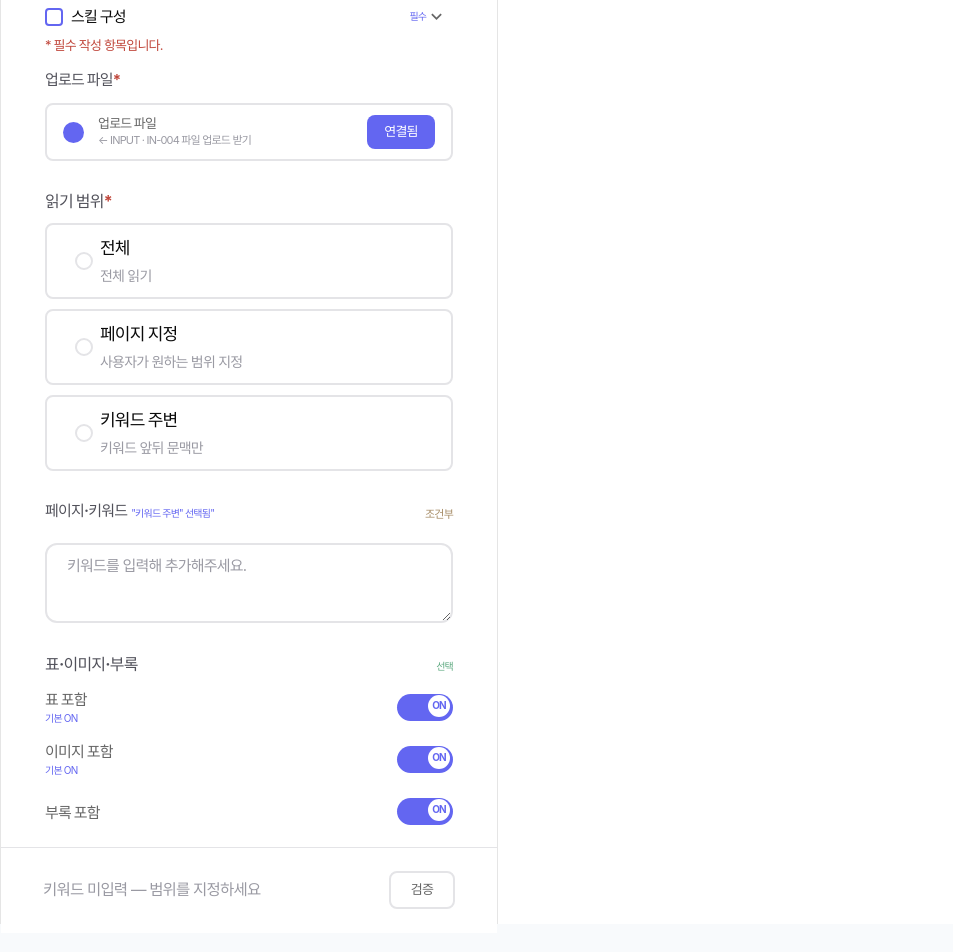
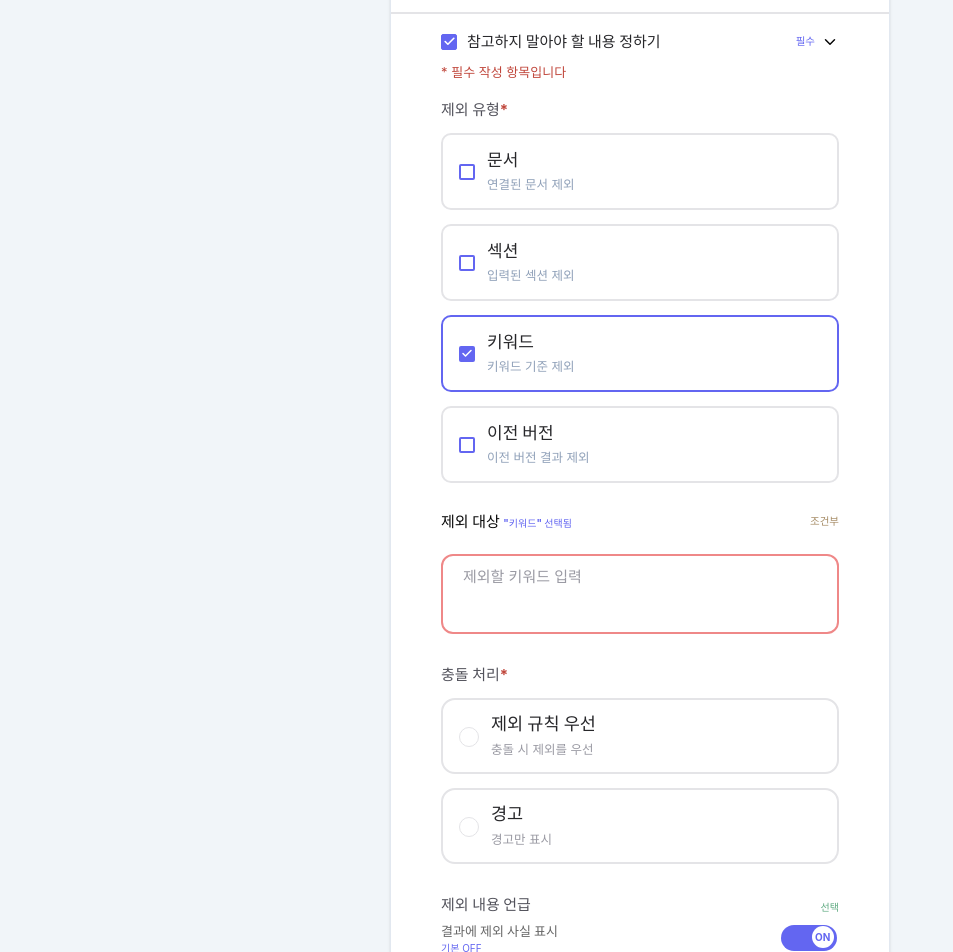
Before and after one commit to UMCLearningLM/UMCLearningLM_FE, a React (Vite) app in the folder LearningLM/: page / in a window 1280 px wide. Shown: the part 160-1112 px from the top of the page, without its empty margins (0-953 px from the left). Built offline with nearby package versions, Linux system fonts and the light colour scheme.

Commit message:
context_prototype 화면구현 완료

```diff
--- a/LearningLM/src/main.tsx
+++ b/LearningLM/src/main.tsx
@@ -7,11 +7,16 @@ import './index.css'
 import App from './App'
 import { CTX_001 } from './pages/context_prototype/CTX_001'
 import { CTX_002 } from './pages/context_prototype/CTX_002'
+import { CTX_003 } from './pages/context_prototype/CTX_003'
+import { CTX_004 } from './pages/context_prototype/CTX_004'
+import { CTX_005 } from './pages/context_prototype/CTX_005'
+import { CTX_006 } from './pages/context_prototype/CTX_006'
+import { CTX_009 } from './pages/context_prototype/CTX_009'
 
 createRoot(
   document.getElementById('root')!,
 ).render(
   <StrictMode>
-    <CTX_002 />
+    <CTX_009 />
   </StrictMode>,
 )
--- a/LearningLM/src/pages/context_prototype/CTX_002.tsx
+++ b/LearningLM/src/pages/context_prototype/CTX_002.tsx
@@ -80,13 +80,13 @@ export function CTX_002() {
                                 // setCkBox(!ckBox);
                             }}
                         />
-                        <div className={`w-[18px] h-[18px] flex items-center justify-center text-center border-2 rounded border-[#6366F1]
+                        <div className={`w-[17px] h-[17px] flex items-center justify-center text-center border-2 rounded-[2px] border-[#6366F1]
                             ${checked ? "bg-[#6366F1]" : "border-[#6366F1]"
                             }`}
                         >
                             {checked && <Check size={18} className="text-white stroke-[3]" />}
                         </div>
-                        <p className="ml-[8px] text-[15px] font-bold">스킬 구성</p>
+                        <p className="ml-[8px] text-[16px] font-bold">스킬 구성</p>
                     </label>
                     <div className="w-[62px] flex items-center">
                         <p className="text-[10px] text-[#6366F1] font-bold">필수</p>
@@ -94,19 +94,21 @@ export function CTX_002() {
                     </div>
                 </div>
                 <p className="mt-[8px] text-[#C0473C] text-[13px]">* 필수 작성 항목입니다.</p>
-                <p className="mt-[13px] text-[15px] text-[#52525B] font-bold">업로드 파일<span className="text-[#C0473C]">*</span></p>
-                <div className="w-full h-[58px] mt-[12px] px-[16px] flex items-center border-[2px] border-[#E4E4E7] rounded-[8px]">
+                <p className="mt-[16px] text-[15.5px] text-[#52525B] font-bold">업로드 파일<span className="text-[#C0473C]">*</span></p>
+                <div className="w-full h-[60px] mt-[11px] px-[16px] flex items-center border-[2px] border-[#E4E4E7] rounded-[8px]">
                     <div className="w-[21px] h-[21px] bg-[#6366F1] rounded-[50px]" />
                     <div className="ml-[14px] flex-1 leading-[17px]">
                         <p className="text-[#666] text-[13px] font-bold">업로드 파일</p>
                         <p className="text-[#9A9AA3] text-[11px]">← INPUT · IN-004 파일 업로드 받기</p>
                     </div>
-                    <div className="w-[68px] h-[34px] bg-[#6366F1] flex items-center justify-center rounded-[8px] text-[13px] text-white font-bold">연결됨</div>
+                    <div className="w-[70px] h-[37px] bg-[#6366F1] flex items-center justify-center rounded-[8px] text-[13px] text-white font-bold">연결됨</div>
                 </div>
 
-                <p className="mt-[28px] text-[#52525B] font-bold">읽기 범위<span className="text-[#C0473C]">*</span></p>
+                <p className="mt-[29px] text-[15.5px] text-[#52525B] font-bold">읽기 범위<span className="text-[#C0473C]">*</span></p>
+                <div className="flex flex-col gap-y-[3px]">
                     {read.map((item) => ((
-                    <div className="w-full h-[76px] mt-[10px] pl-[28px] flex items-center justify-center border-[2px] border-[#E4E4E7] rounded-[8px]">
+                        <div className={`w-full h-[77px] mt-[11px] pl-[28px] flex items-center justify-center border-[2px] rounded-[8px]
+                        ${checked ? "border-[2px] border-[#6366F1]" : "border-[#E4E4E7]"}`}>
 
                             <div className="w-full flex items-center">
                                 <label className="w-[25px] cursor-pointer agreement flex items-center">
@@ -119,8 +121,8 @@ export function CTX_002() {
                                             // setCkBox(!ckBox);
                                         }}
                                     />
-                                <div className={`w-[18px] h-[18px] flex items-center justify-center text-center border-[2px] rounded-[50px] border-[#6366F1]
-                            ${checked ? "bg-[#6366F1]" : "border-[#E4E4E7]"
+                                    <div className={`w-[20px] h-[20px] flex items-center justify-center text-center border-[1.5px] rounded-[50px]
+                            ${checked ? "border-[#6366F1] bg-[#6366F1]" : "bg-white border-[#E4E4E7]"
                                         }`}
                                     >
                                     </div>
@@ -133,14 +135,15 @@ export function CTX_002() {
                         </div>
 
                     )))}
+                </div>
 
 
-                <div className="mt-[29px] w-full flex items-center justify-between">
+                <div className="mt-[28px] w-full flex items-center justify-between">
                     <div className="flex items-center gap-[4px]">
                         <p className="text-[#52525B] text-[15px] font-bold">페이지·키워드</p>
                         <p className="mt-[4px] text-[#6366F1] text-[10px]">"키워드 주변" 선택됨"</p>
                     </div>
-                    <p className="mt-[6px] text-[11px] font-bold text-[#A68C66]">조건부</p>
+                    <p className="text-[10.5px] font-bold text-[#A68C66]">조건부</p>
                 </div>
                 <textarea
                     placeholder="키워드를 입력해 추가해주세요."
@@ -148,12 +151,12 @@ export function CTX_002() {
                     appearance-none w-full h-[80px] mt-[20px] pt-[10px] px-[20px] border-[2px] border-[#E4E4E7] rounded-[12px] text-[15px]" />
                 <div className="flex items-center justify-between mt-[23px] mb-[13px]">
                     <p className="text-[#52525B] font-bold">표·이미지·부록</p>
-                    <p className="mt-[6px] text-[10px] font-bold text-[#5FAA81]">선택</p>
+                    <p className="mt-[6px] text-[10px] text-[#5FAA81]">선택</p>
                 </div>
                 {toggle.map((item) => (
-                    <div key={item.id} className="mb-[14px] w-full flex items-center justify-between">
-                        <div className="mt-[2px] leading-[18px]">
-                            <p className="text-[#666] text-[15px] font-bold">{item.title}</p>
+                    <div key={item.id} className="mb-[12px] w-full flex items-center justify-between">
+                        <div className="mt-[3px] leading-[18px]">
+                            <p className="text-[#666] text-[14px] font-bold">{item.title}</p>
                             <p className="text-[10px] text-[#6366F1]">{item.context}</p>
                         </div>
                         <div>
@@ -193,7 +196,9 @@ export function CTX_002() {
                         </div>
                     </div>
                 ))}
+                <div className="mt-[-2px]">
                     <BottomBar context="키워드 미입력 — 범위를 지정하세요" btnText="검증" />
+                </div>
             </div>
 
         </div >
--- a/LearningLM/src/pages/context_prototype/CTX_003.tsx
+++ b/LearningLM/src/pages/context_prototype/CTX_003.tsx
@@ -65,8 +65,8 @@ export function CTX_003() {
                             <span
                                 onClick={() => setUseDirectInput((v) => !v)}
                                 className={`w-[16px] h-[16px] rounded-[2px] flex items-center justify-center border transition-colors ${useDirectInput
-                                    ? "bg-indigo-500 border-indigo-500"
-                                    : "bg-white border-slate-300"
+                                    ? "bg-[#6366F1] border-[#6366F1]"
+                                    : "border-[#E4E4E7]"
                                     }`}
                             >
                                 {useDirectInput && <Check size={13} className="text-white" strokeWidth={3} />}
@@ -103,9 +103,9 @@ export function CTX_003() {
                             onChange={(e) => setContent(e.target.value)}
                             placeholder="참고할 내용을 직접 입력하세요"
                             rows={4}
-                            className={`mt-[20px] w-[440px] h-[80px] border-[2px] rounded-[12px] px-5 py-[10px] text-[13px] text-slate-700 placeholder:text-[15px] placeholder:text-[#9A9AA3] outline-none resize-none transition-colors border ${showValidationWarning
+                            className={`mt-[21px] w-[440px] h-[80px] border-[2px] rounded-[12px] px-5 py-[10px] text-[13px] text-[#9A9AA3] placeholder:text-[15px] placeholder:text-[#9A9AA3] outline-none resize-none transition-colors border ${showValidationWarning
                                 ? "border-[#EF8888] focus:border-rose-400"
-                                : "border-slate-200 focus:border-indigo-400"
+                                : "border-[#E4E4E7] focus:border-indigo-400"
                                 }`}
                         />
                     </div>
@@ -116,15 +116,15 @@ export function CTX_003() {
                             <span className="text-[15.5px] font-bold text-[#52525B]">내용 구분</span>
                             <span className="mt-[6px] text-[10.5px] text-[#5FAA81]">선택</span>
                         </div>
-                        <div className="w-[300px] h-[36px] flex gap-[8px] mt-3 font-bold text-[13.5px]">
+                        <div className="w-[300px] h-[37px] flex gap-[8px] mt-[10px] font-bold text-[13.5px]">
                             {CATEGORIES.map((c) => (
                                 <button
                                     key={c}
                                     type="button"
                                     onClick={() => setCategory(c)}
                                     className={`cursor-pointer flex-1 h-full flex items-center justify-center rounded-md transition-colors ${category === c
-                                        ? "bg-indigo-500 text-white"
-                                        : "bg-white text-slate-700 border border-slate-200 hover:border-slate-300"
+                                        ? "bg-[#6366F1] text-white"
+                                        : "text-[#666] border-[2px] border-[#E4E4E7] hover:border-slate-300"
                                         }`}
                                 >
                                     {c}
@@ -135,27 +135,39 @@ export function CTX_003() {
 
 
                     {/* 우선 적용 */}
-                    <div className="mt-[12px] font-bold text-[#52525B]">
+                    <div className="mt-[14px] font-bold text-[#52525B]">
+                        <div className="mt-[28px]">
+                            <p className="absolute mt-[5px] text-[15px]">우선 적용</p>
+                            <p className="absolute mt-[39px] text-[#666] text-[14px]">다른 문서보다 우선 참고</p>
+                        </div>
+                        <div className="mt-[-5px]">
                             <ToggleRow
-                            title="우선 적용"
-                            description="다른 문서보다 우선 참고"
+                                title=""
+                                description=""
                                 checked={priority}
                                 onChange={setPriority}
-                            className="font-bold"
                             />
+                        </div>
 
 
                         {/* 원문 유지 */}
+                        <div className="mt-[10px]">
+                            <p className="absolute mt-[5px] text-[15px]">원문 유지</p>
+                            <p className="absolute mt-[33px] text-[14px] text-[#666]">입력 표현을 그대로 보존</p>
+                            <p className="absolute mt-[53px] font-normal text-[#6366F1] text-[10px]">기본 ON</p>
+                        </div>
+                        <div className="mt-[0px]">
                             <ToggleRow
-                            title="원문 유지"
-                            description="입력 표현을 그대로 보존"
-                            subLabel="기본 ON"
+                                title=""
+                                description=""
+                                subLabel=""
                                 checked={keepOriginal}
                                 onChange={setKeepOriginal}
                             />
                         </div>
                     </div>
-                <div className="ml-[44px]">
+                </div>
+                <div className="ml-[44px] mt-[-35px]">
                     <BottomBar
                         context="참고 내용 미입력"
                         btnText="검증" />
--- a/LearningLM/src/pages/context_prototype/CTX_009.tsx
+++ b/LearningLM/src/pages/context_prototype/CTX_009.tsx
@@ -47,7 +47,7 @@ export function CTX_009() {
     return (
         <div className="min-h-screen w-full bg-slate-100 flex items-start justify-center p-6">
             <div className="w-[500px] bg-white rounded-2xl border border-slate-200 shadow-sm overflow-hidden">
-                <div className="px-[25px] pt-[26px] pb-6">
+                <div className="px-[19px] pt-[26px] pb-6">
                     <PageHeader
                         title="참고 제외 내용 정하기"
                         subTitle="CTX-009 · CONTEXT"
@@ -66,15 +66,15 @@ export function CTX_009() {
                     />
                 </div>
                 <div className="w-[498px] h-[1.5px] mt-[-16px] bg-[#E4E4E7]" />
-                <div className="px-[50px] mt-[-8px] pb-6">
+                <div className="px-[50px] mt-[-7px] pb-6">
                     {/* Checkbox row */}
                     <div className="pt-6 flex items-center justify-between">
                         <label className="flex items-center gap-2.5 cursor-pointer select-none">
                             <span
                                 onClick={() => setUseExclusionSetting((v) => !v)}
                                 className={`w-[16px] h-[16px] rounded-[2px] flex items-center justify-center border transition-colors ${useExclusionSetting
-                                    ? "bg-indigo-500 border-indigo-500"
-                                    : "bg-white border-slate-300"
+                                    ? "bg-[#6366F1] border-[#6366F1]"
+                                    : "border-[#E4E4E7]"
                                     }`}
                             >
                                 {useExclusionSetting && <Check size={13} className="text-white" strokeWidth={3} />}
@@ -114,20 +114,20 @@ export function CTX_009() {
                                         key={key}
                                         type="button"
                                         onClick={() => toggleExclusionType(key)}
-                                        className={`h-[78px] flex items-center gap-3 rounded-lg border-[2px] px-4 text-left transition-colors ${active
+                                        className={`h-[77px] flex items-center gap-3 rounded-lg border-[2px] px-4 text-left transition-colors ${active
                                             ? "border-[#6366F1]"
                                             : "border-[#E4E4E7] hover:border-slate-300"
                                             }`}
                                     >
                                         <span
-                                            className={`w-4.5 h-4.5 shrink-0 rounded-[2px] border-[2px] flex items-center justify-center border transition-colors ${active
-                                                ? "bg-[indigo-500] border-indigo-500"
-                                                : "bg-white border-[#6366F1]"
+                                            className={`w-4 h-4 shrink-0 rounded-[2px] border-[2px] flex items-center justify-center border transition-colors ${active
+                                                ? "bg-[#6366F1] border-[#6366F1]"
+                                                : "border-[#6366F1]"
                                                 }`}
                                         >
                                             {active && <Check size={13} className="text-white" strokeWidth={3} />}
                                         </span>
-                                        <span className="flex flex-col gap-[4px]">
+                                        <span className="flex flex-col gap-[3px]">
                                             <span className="block text-[17px] font-bold text-[#27272A]">{key}</span>
                                             <span className="block text-[12.5px] text-slate-400">{desc}</span>
                                         </span>
@@ -138,15 +138,15 @@ export function CTX_009() {
                     </div>
 
                     {/* 제외 대상 */}
-                    <div className="mt-6.5">
+                    <div className="mt-[28px]">
                         <div className="flex items-center justify-between">
                             <span className="text-[15px] font-bold text-[#52525]">
                                 제외 대상{" "}
-                                <span className="text-[10px] font-normal text-[#6366F1]">
+                                <span className="text-[10px] text-[#6366F1]">
                                     &quot;{isKeywordModeActive ? "키워드" : exclusionTypes[0] ?? "미선택"}&quot; 선택됨
                                 </span>
                             </span>
-                            <span className="mt-[2px] text-[10px] text-[#A68C66] font-bold">조건부</span>
+                            <span className="text-[10.5px] text-[#A68C66] font-bold">조건부</span>
                         </div>
                         <textarea
                             value={exclusionKeyword}
@@ -154,18 +154,18 @@ export function CTX_009() {
                             placeholder="제외할 키워드 입력"
                             rows={2}
                             disabled={!isKeywordModeActive}
-                            className={`mt-5 w-full h-[80px] border-[2px] rounded-[12px] px-5 py-[10px] text-[14px] text-slate-700 placeholder:text-[#9A9AA3] placeholder:text-[15px] outline-none resize-none transition-colors ${!isKeywordModeActive
+                            className={`mt-5 w-full h-[80px] border-[2px] rounded-[12px] px-5 py-[10px] text-[14px] text-[#666] placeholder:text-[#9A9AA3] placeholder:text-[15px] outline-none resize-none transition-colors ${!isKeywordModeActive
                                 ? "border-slate-100 bg-slate-50 opacity-50"
                                 : showValidationWarning
                                     ? "border-[#EF8888] focus:border-rose-400"
-                                    : "border-slate-200 focus:border-indigo-400"
+                                    : "border-[#E4E4E7] focus:border-indigo-400"
                                 }`}
                         />
                     </div>
 
                     {/* 충돌 처리 */}
-                    <div className="mt-5.5">
-                        <span className="text-[15px] font-bold text-slate-800">
+                    <div className="mt-[22px]">
+                        <span className="text-[15px] font-bold text-[#52525B]">
                             충돌 처리<span className="text-[#C0473C]">*</span>
                         </span>
                         <div className="mt-3 flex flex-col gap-3.5">
@@ -176,18 +176,17 @@ export function CTX_009() {
                                         key={key}
                                         type="button"
                                         onClick={() => setConflictHandling(key)}
-                                        className={`flex items-center gap-3 rounded-xl border-[2px] px-4 py-3 text-left transition-colors ${active
-                                            ? "border-indigo-500"
+                                        className={`h-[76px] flex items-center gap-3 rounded-xl border-[2px] px-4 pt-[2px] text-left transition-colors ${active
+                                            ? "border-[#6366F1]"
                                             : "border-[#E4E4E7] hover:border-slate-300"
                                             }`}
                                     >
                                         <span
-                                            className={`w-5 h-5 shrink-0 rounded-full flex items-center justify-center border transition-colors ${active ? "border-indigo-500" : "border-slate-300"
+                                            className={`w-5 h-5 shrink-0 rounded-full flex items-center justify-center border transition-colors ${active ? "bg-[#6366F1] border-[#6366F1]" : "border-[#E4E4E7]"
                                                 }`}
                                         >
-                                            {active && <span className="w-2.5 h-2.5 rounded-full bg-indigo-500" />}
                                         </span>
-                                        <span className="leading-[24px]">
+                                        <span className="leading-[26px]">
                                             <span className="block text-[17.5px] font-bold text-[#27272A]">{key}</span>
                                             <span className="block text-[12.5px] text-[#9A9AA3]">{desc}</span>
                                         </span>
@@ -198,13 +197,13 @@ export function CTX_009() {
                     </div>
 
                     {/* 제외 내용 언급 */}
-                    <div className="mt-[29px] flex items-center justify-between">
+                    <div className="mt-[28px] flex items-center justify-between">
                         <div>
                             <span className="text-[15px] font-bold text-[#52525B]">제외 내용 언급</span>
-                            <p className="mt-1.5 text-[13px] text-[#666] font-bold">결과에 제외 사실 표시</p>
-                            <p className="mt-0 text-[11.5px] text-indigo-400">기본 OFF</p>
+                            <p className="mt-[5px] text-[13px] text-[#666] font-bold">결과에 제외 사실 표시</p>
+                            <p className="mt-[0px] text-[10px] text-[#6366F1]">기본 OFF</p>
                         </div>
-                        <div className="mt-[2px] flex flex-col gap-[6px]">
+                        <div className="mt-[3px] flex flex-col gap-[6px]">
                             <span className="mt-[0px] text-[10px] text-[#5FAA81]">선택</span>
                             <button
                                 type="button"
--- a/LearningLM/src/pages/context_prototype/component/BottomBar.tsx
+++ b/LearningLM/src/pages/context_prototype/component/BottomBar.tsx
@@ -1,9 +1,9 @@
 export function BottomBar(props: { context: string, btnText: string }) {
     return (
-        <div className="w-[496px] h-[86px] ml-[-44px] mt-[16px] px-[42px] bg-white flex items-center justify-between border-t-[1.5px] border-[#E4E4E7]">
+        <div className="w-[496px] h-[82px] ml-[-44px] mt-[16px] px-[42px] bg-white flex items-center justify-between border-t-[1.5px] border-[#E4E4E7]">
             <p className="text-[#9A9AA3] text-[15.5px]">{props.context}</p>
-            <div className="cursor-pointer hover:bg-[#6366F1] hover:text-white w-[66px] h-[38px] flex items-center justify-center border-[2px] border-[#E4E4E7] rounded-[8px]
-            text-[13px] text-[#666] font-bold">{props.btnText}</div>
+            <div className="cursor-pointer hover:bg-[#6366F1] w-[66px] h-[38px] flex items-center justify-center bg-[#6366F1] rounded-[8px]
+            text-[13px] text-[#FFF] font-bold">{props.btnText}</div>
         </div>
     )
 }
```
Also changed, not shown: LearningLM/src/pages/context_prototype/CTX_004.tsx (+14 -14 lines), LearningLM/src/pages/context_prototype/CTX_005.tsx (+21 -21 lines), LearningLM/src/pages/context_prototype/CTX_006.tsx (+23 -23 lines). Lines whose indentation alone changed are shown as unchanged.
